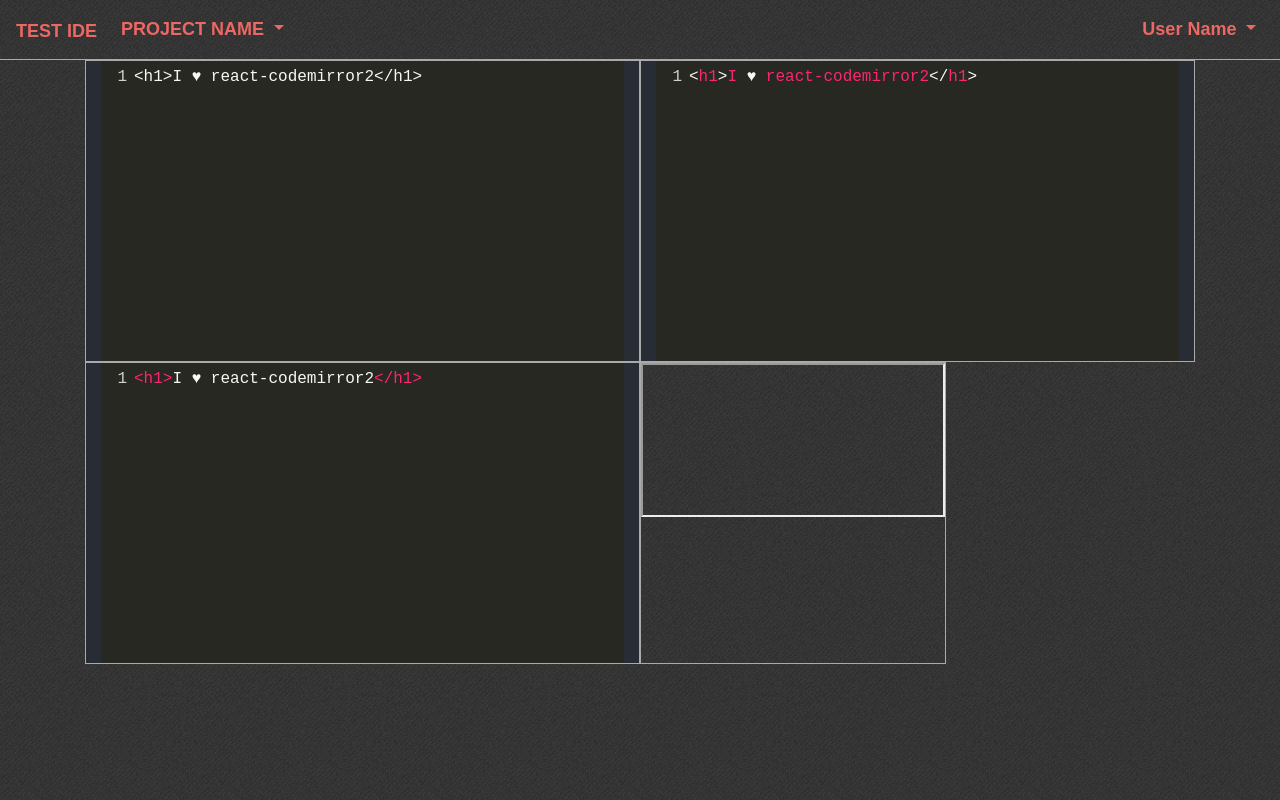
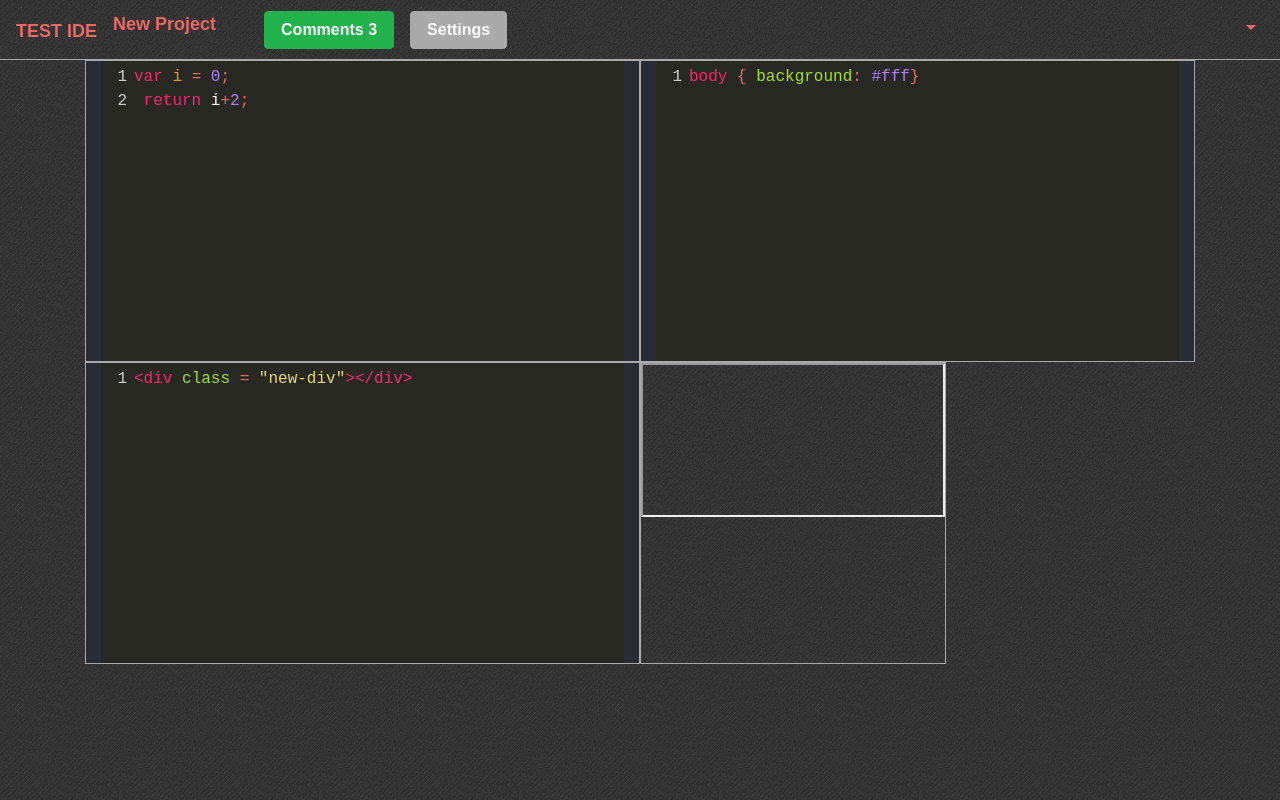
Before and after one commit to dunkeltron/p3-IDE, a React (Create React App) app in the folder client/: page /project in a window 1280 px wide. Built offline with nearby package versions, Linux system fonts and the light colour scheme; a web font is replaced by a local one.

Commit message:
refactoring nav bar to add buttons for show comments show settings in project view. also added a new project button in profile view. added dummy objects to test dynamic display.

```diff
--- a/client/src/App.css
+++ b/client/src/App.css
@@ -2,6 +2,9 @@
 
 .App-link {
   color: #61dafb;
+}
+span{
+  color : #EB6864
 }
 
 @keyframes App-logo-spin {
--- a/client/src/components/Editor/index.js
+++ b/client/src/components/Editor/index.js
@@ -13,7 +13,7 @@ function Editor(props) {
     <div className="col-md-6 border border-secondary mh-25 editor">
 
         <CodeMirror
-            value='<h1>I ♥ react-codemirror2</h1>'//this.state.code
+            value= {props.code} //this.state.code
             options={{
                 mode: props.lang,
                 theme: 'monokai',
--- a/client/src/components/Nav/index.js
+++ b/client/src/components/Nav/index.js
@@ -2,61 +2,62 @@ import React, {Component} from "react";
 
 class Nav extends Component {
   state = {
-    commentsNum : 5,
-    mode:"",
-    user:{}
+    mode:this.props.mode,
+    user:this.props.user,
+    project:this.props.project
   }
   componentDidMount(){
-    this.setState({
-      mode:this.props.mode,
 
-    })
   }
 
   render(){
   return (
     <nav className="navbar navbar-expand-lg border-bottom border-secondary">
-      <a className="navbar-brand" href="/">Test IDE</a>
-      { (this.state.mode=="project")?
-      <ul className="navbar-nav ml-auto dropdown-menu-right">
+      <a className="navbar-brand " href="/">Test IDE</a>
+      { (this.state.mode==="project")?
+          <ul className="navbar-nav ml-0">
+
+              <li className="nav-text align-middle"  id="project-brand" >
+                <span className=" project-name-banner ">{this.props.project.name }</span>
+
+              </li>
+
+                {/* COmments and settings  should be their own buttons
+                    The comment modal should pop up with the comments array passed through from EditorContainer
+                    put number of comments in a circle or something*/}
+            <li className="nav-text  mr-0">
+              <form className="form-inline ml-5 ">
+                <button className="btn btn-success" type="button">Comments {this.state.project.comments.length}</button>
+                <button className="btn btn-secondary ml-3" type="button">Settings</button>
+              </form>
+            </li>
+          </ul>
+          :
+          <ul className="navbar-nav ml-0">
+            <li className="nav-text  mr-0">
+              <form className="form-inline ml-5 ">
+                <button className="btn btn-secondary ml-3" type="button">New Project</button>
+              </form>
+            </li>
+          </ul>
+      }
+      <ul className="navbar-nav ml-auto mr-0 dropdown-menu-left">
 
 
         <li className="nav-item   dropdown  ">
-          <a className="nav-link dropdown-toggle  " href="#" id="navbarDropdown" role="button" data-toggle="dropdown" aria-haspopup="true" aria-expanded="false">
-            PROJECT NAME {/*this.props.project.name */}
-          </a>
-          <div className="dropdown-menu dropdown-menu-left" aria-labelledby="navbarDropdown">
-            {/* COmments and settings  should be their own buttons
-                The comment modal should pop up with the comments array passed through from EditorContainer
-                put number of comments in a circle or something*/}
-            <a className="dropdown-item comments" href="">Comments {this.state.commentsNum}</a>
-            {/* This should produce either a drop down or a modal that shows the current settigns object of the project
-             This should be passed through from Editor Container as well*/}
-            <a className="dropdown-item" href="">Settings</a>
-          </div>
-        </li>
-
-    </ul>
-      :<div/>}
-      <div className="collapse navbar-collapse" id="navbarSupportedContent">
-      <ul className="navbar-nav ml-auto dropdown-menu-left">
-
-
-        <li className="nav-item   dropdown  ">
-          <a className="nav-link dropdown-toggle  " href="#" id="navbarDropdown" role="button" data-toggle="dropdown" aria-haspopup="true" aria-expanded="false">
-           User Name {/*this.props.user*/}
+          <a className="nav-link dropdown-toggle  " href={"/"+this.props.user} id="navbarDropdown" role="button" data-toggle="dropdown" aria-haspopup="true" aria-expanded="false">
+           {this.props.user.username}
           </a>
           <div className="dropdown-menu dropdown-menu-right" aria-labelledby="navbarDropdown">
-            <a className="dropdown-item" href={"/"+this.props.user}>Account</a>
-            <a className="dropdown-item" href="#">New Project</a>
+            <a className="dropdown-item" href={"/"+this.props.user.username}>Account</a>
+            <a className="dropdown-item" href={"/"+this.props.user.username+"/project/newProject"}>New Project</a>
             <div className="dropdown-divider"></div>
-            <a className="dropdown-item" href="#">Log Out</a>
+            <a className="dropdown-item" href="/">Log Out</a>
           </div>
         </li>
 
     </ul>
 
-  </div>
   </nav>
   );
 }
--- a/client/src/pages/EditorContainer.js
+++ b/client/src/pages/EditorContainer.js
@@ -4,7 +4,15 @@ import Editor from "../components/Editor";
 import Nav from "../components/Nav";
 class EditorContainer extends Component{
     state={
-        project:{},
+        project:{id: this.props.match.params.id,
+            name:"New Project",
+            comments:["test1","test2","test3"],
+            code:{
+                javascript:"var i = 0; \n return i+2;",
+                css:"body { background: #fff}",
+                html:"<div class = \"new-div\"></div>"
+            }
+        },
         user:{}
     }
     componentDidMount(){
@@ -12,12 +20,12 @@ class EditorContainer extends Component{
         if(id&&user){
             console.log(user,id);
             this.setState({
-                user:user,
-                project:id
+                user:{
+                    username:"username"
+                }
+                /* I think this is where the API get function call should go*/
+                /*project:{}*/
             })
-        }
-        else if(user&&!id){
-
         }
         else{
             console.log("no id");
@@ -37,11 +45,11 @@ class EditorContainer extends Component{
                 </div>
                 <div className="col">
                     <div className = "row top-row mh-25">
-                        <Editor lang ="javascript"/> {/* add code prop*/}
-                        <Editor lang ="css"/> {/* add code prop*/}
+                        <Editor lang ="javascript" code ={this.state.project.code.javascript}/> {/* add code prop*/}
+                        <Editor lang ="css" code ={this.state.project.code.css}/> {/* add code prop*/}
                     </div>
                     <div className ="row bottom-row mh-25">
-                        <Editor lang ="htmlmixed"/> {/* add code prop*/}
+                        <Editor lang ="htmlmixed" code ={this.state.project.code.html}/> {/* add code prop*/}
                         <div className="border border-secondary md-6">
                         <iframe width="100%" className="render-window " title="Render Panel"></iframe>
                         </div>
--- a/client/src/pages/LogIn.js
+++ b/client/src/pages/LogIn.js
@@ -13,7 +13,7 @@ class LogIn extends Component {
     return (
         <div className="container mt-5 justify-content-center">
         <div className="card card-container col-md-4 col-xs-12 col-xl-4 mx-auto">
-            <img id="profile-img" className="profile-img-card" src="//ssl.gstatic.com/accounts/ui/avatar_2x.png" />
+            <img id="profile-img" className="profile-img-card" src="//ssl.gstatic.com/accounts/ui/avatar_2x.png" alt="Google Default User" />
             <p id="profile-name" className="profile-name-card text-center">Brand Image</p>
             <form className="form-signin">
                 <input type="username" id="inputUsername" className="form-control" placeholder="Username" required />
@@ -25,8 +25,8 @@ class LogIn extends Component {
                     </label>
                 </div> */}
                 {/* the hrefs for these buttons will have to be changed once user authentication is added */}
-                <a className="btn  btn-secondary btn-block btn-signin"  href="/editor/33">Sign in</a>
-                <a className="btn  btn-secondary btn-block btn-signin"  href="/profile">Register</a>
+                <a className="btn  btn-secondary btn-block btn-signin"  href="/anon/project/33">Sign in</a>
+                <a className="btn  btn-secondary btn-block btn-signin"  href="/anon">Register</a>
             </form>
             {/* If we get to this point we'll have to create a page or form for this.
             <a  href ="/forgotpassword" className="forgot-password">
--- a/client/src/pages/Profile.js
+++ b/client/src/pages/Profile.js
@@ -10,7 +10,9 @@ class Profile extends Component {
     componentDidMount(){
         const {user} = this.props.match.params;
         this.setState({
-          user:user
+          user:{
+            username:user
+          }
         })
     }
   render(){
@@ -21,7 +23,8 @@ class Profile extends Component {
         <Col size="md-12">
           <Jumbotron>
             <h1 className="text-center"> {this.props.match.params.user}</h1>
-            <a className="editor-redir" alt=""href="/project"> To the Editor.</a>
+            {/* this href needs to be changed to pop up a modal to create a project*/}
+            <a className="editor-redir" alt=""href={"/"+this.props.match.params.user+"/project/newProject"}> To the Editor.</a>
             <a className="log-in-redir" alt=""href="/"> To the Log In.</a>
           </Jumbotron>
         </Col>
```
